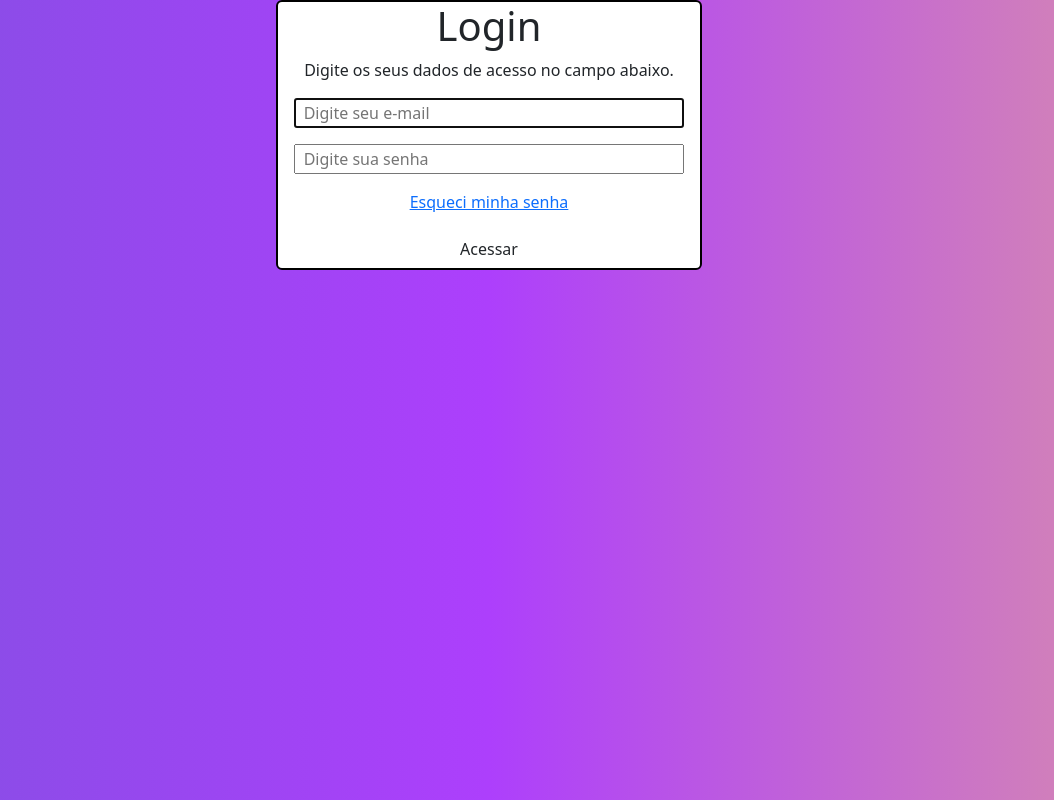
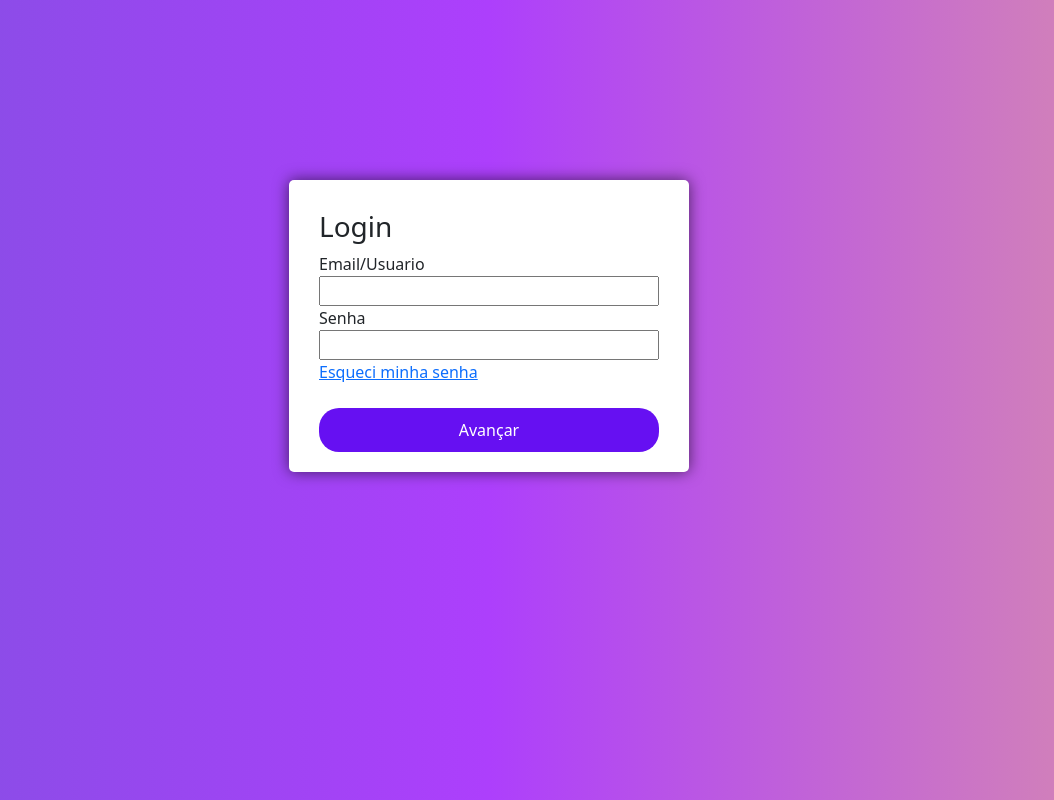
Before and after one commit to felipegebara08/project_Midia_indoor, a plain HTML site: page midia_indoor_login/index.html in a window 1280 px wide. Shown: the whole page, without its empty margins (151-1205 px from the left). Drawn offline with nearby package versions, Linux system fonts and the light colour scheme.

Commit message:
Salvamento_06
quase indo.....falta muito :(

```diff
--- a/midia_indoor_cadastro/front_end/mostrar_midias/midias.js
+++ b/midia_indoor_cadastro/front_end/mostrar_midias/midias.js
@@ -1,10 +1,12 @@
 async function editar() {
-    resposta = await fetch(`http://localhost:3000/api/midia`);
+    resposta = await fetch(`http://localhost:3000/api/midia/mostrar`);
     if (resposta.ok) { // verificar se retorna 200 - OK para a busca
         let dados = await resposta.json()
         console.log(dados)
 
         let html = ""
+
+        const d = new Date();
 
         for (let i = 0; i < dados.length; i++) {
             const dado = dados[i]
@@ -26,6 +28,7 @@ async function editar() {
                 } else {
                     console.log("Inativo")
                 }
+
         }
         document.getElementById("carrosel").innerHTML += html
     }
--- a/midia_indoor_login/index.html
+++ b/midia_indoor_login/index.html
@@ -3,8 +3,9 @@
 <head>
     <meta charset="UTF-8">
     <meta name="viewport" content="width=device-width, initial-scale=1.0">
-    <title>Document</title>
-    <link rel="stylesheet" href="https://cdn.jsdelivr.net/npm/bootstrap@5.3.2/dist/css/bootstrap.min.css">
+    <title>Login</title>
+    <link href="https://cdn.jsdelivr.net/npm/bootstrap@5.3.2/dist/css/bootstrap.min.css" rel="stylesheet" integrity="sha384-T3c6CoIi6uLrA9TneNEoa7RxnatzjcDSCmG1MXxSR1GAsXEV/Dwwykc2MPK8M2HN" crossorigin="anonymous">
+
 </head>
 <style>
     body {
@@ -50,24 +51,47 @@
         display: none;
         margin-top: 20px;
     }
+    .container-main {
+    display: flex;
+    flex-direction: column;
+    flex: none;
+
+    max-width: 400px;
+
+    margin: 0 auto;
+    padding-top: 20px;
+    margin-top: 180px;
+    padding: 30px;
+    padding-bottom: 20px;
+
+    background-color: #fff;
+    box-shadow: 0 0 15px rgba(0, 0, 0, 0.6);
+    border-radius: 5px;
+  }
+    .botão{
+    color:#fff;
+    background-color:#6610f2 ;
+    border-radius: 20px;
+    border: 0px;
+    padding: 10px;
+    }
+
 </style>
 <body>
-<div class="container text-center row gap-2 border border-black box-shadow border-2 rounded bg-white mx-auto col-4">
-    <div class="container">
-        <div style="text-align:center">
-        <form method="POST" class="formLogin">
-            <h1>Login</h1>
-            <p>Digite os seus dados de acesso no campo abaixo.</p>
-            <div class="row g-3">
-            <input type="email" placeholder="Digite seu e-mail" autofocus="true"/>
-            <input type="password" placeholder="Digite sua senha"/>
-            <a href="/">Esqueci minha senha</a>
-            <input type="submit" value="Acessar" class="btn" />
-        </form>
+    <div id="tela_cadastro" class="tela container-main " >
+        <h3>Login</h3>
+        <label for="titulo">Email/Usuario</label>
+        <input type="text" id="" >
+
+        <label for="titulo">Senha</label>
+        <input type="text" id="" >
+        <a href="/">Esqueci minha senha</a>
+        <br>
+        <button class="botão" id="btn_cadastro">Avançar</button>
     </div>
-    </div>
-</div>
-</div>
-    <script src="https://cdn.jsdelivr.net/npm/bootstrap@5.3.2/dist/js/bootstrap.bundle.min.js"></script>
+
+
+
+    <script src="https://cdn.jsdelivr.net/npm/bootstrap@5.3.2/dist/js/bootstrap.bundle.min.js" integrity="sha384-C6RzsynM9kWDrMNeT87bh95OGNyZPhcTNXj1NW7RuBCsyN/o0jlpcV8Qyq46cDfL" crossorigin="anonymous"></script>
 </body>
 </html>
```
Also changed, not shown: midia_indoor_cadastro/back_end/app.js (+26 -0 lines), midia_indoor_cadastro/front_end/cadastro/index.html (+2 -0 lines), midia_indoor_cadastro/front_end/mostrar_midias/midias.html (+0 -9 lines). Lines whose indentation alone changed are shown as unchanged.
